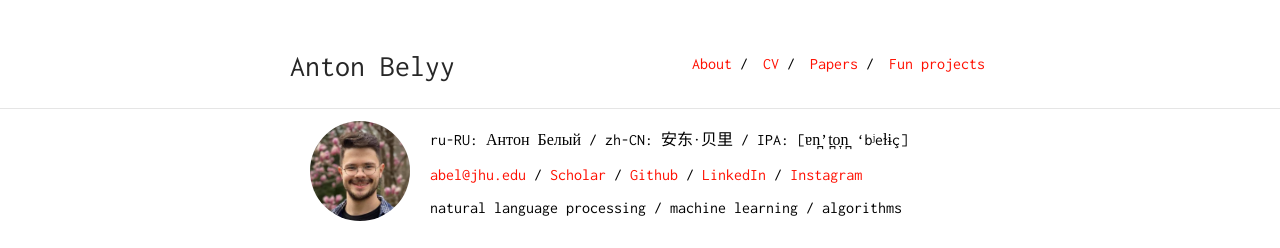
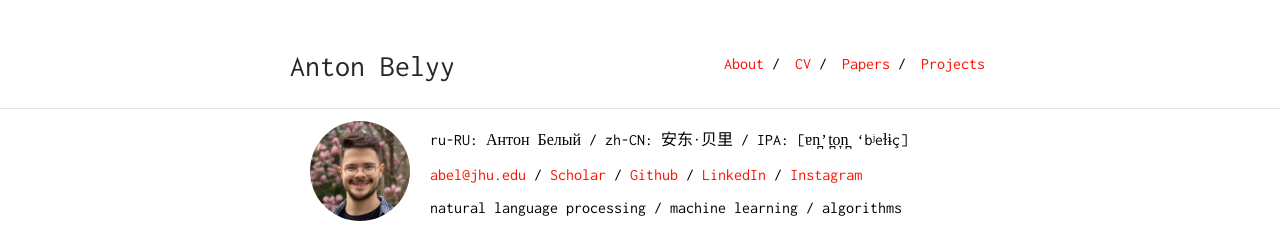
Before and after one commit to AVBelyy/AVBelyy.github.io, a Jekyll site: the page built from index.md, in a window 1280 px wide. Shown: the top 248 px of the page. Built offline with Jekyll 4.4.1, drawn with Linux system fonts in a browser that asks for light colours.

Commit message:
Нет предела совершенству

```diff
--- a/_config.yml
+++ b/_config.yml
@@ -22,5 +22,5 @@ nav:
    link: "cv-fall2020.pdf"
  - name: "Papers"
    link: "#my-papers"
- - name: "Fun projects"
+ - name: "Projects"
    link: "#fun-projects"
```
